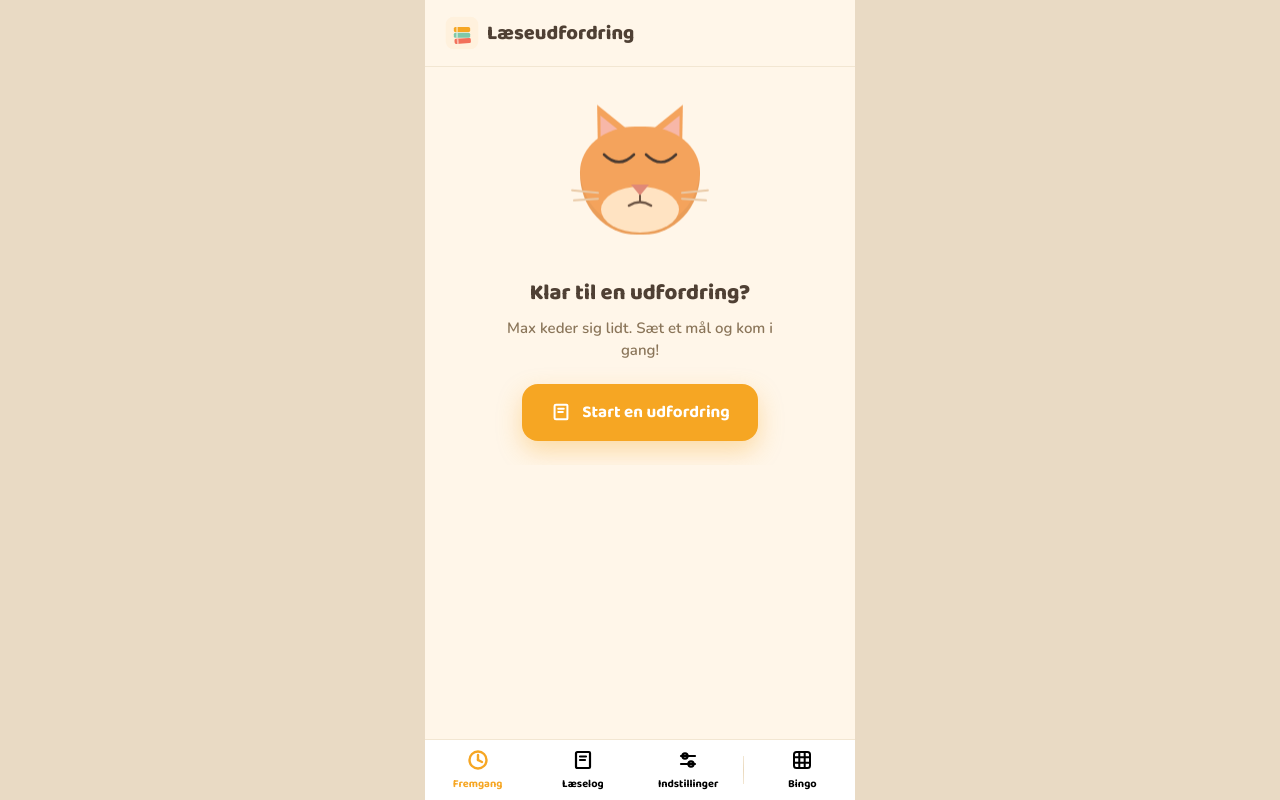
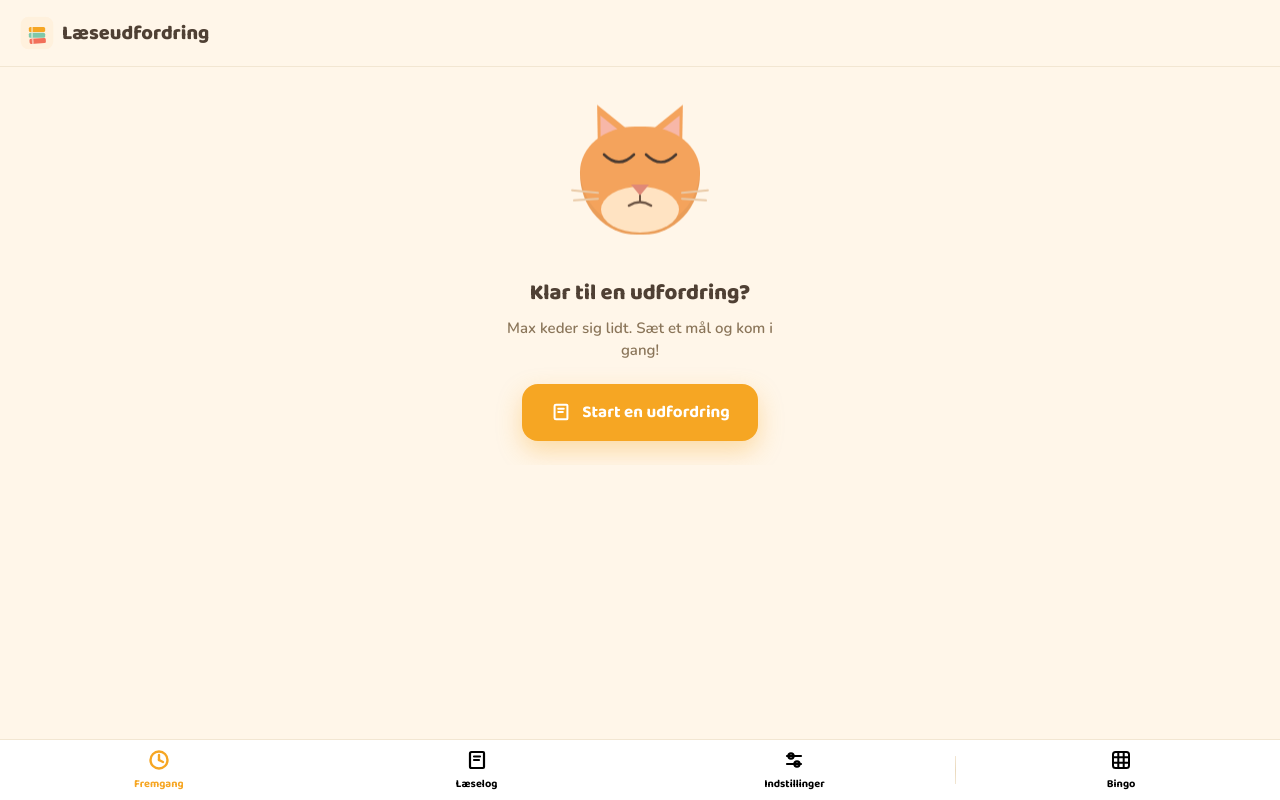
Before and after one commit to vajkri/reading-challenge, a Next.js app: page / in a window 1280 px wide. Built offline with nearby package versions, Linux system fonts and the light colour scheme.

Commit message:
feat(#25): lift shell max-width to 1280px on tablet

```diff
--- a/components/AppShell.tsx
+++ b/components/AppShell.tsx
@@ -17,7 +17,10 @@ export default function AppShell() {
   const { state } = useApp();
 
   return (
-    <div className="relative mx-auto flex h-[100dvh] w-full max-w-[430px] flex-col overflow-hidden bg-app">
+    <div
+      data-testid="app-shell"
+      className="relative mx-auto flex h-[100dvh] w-full max-w-[430px] flex-col overflow-hidden bg-app md:max-w-[1280px]"
+    >
       <header
         className="flex items-center gap-2 px-5 py-4"
         style={{ borderBottom: "1.5px solid #F2E6D2" }}
```
